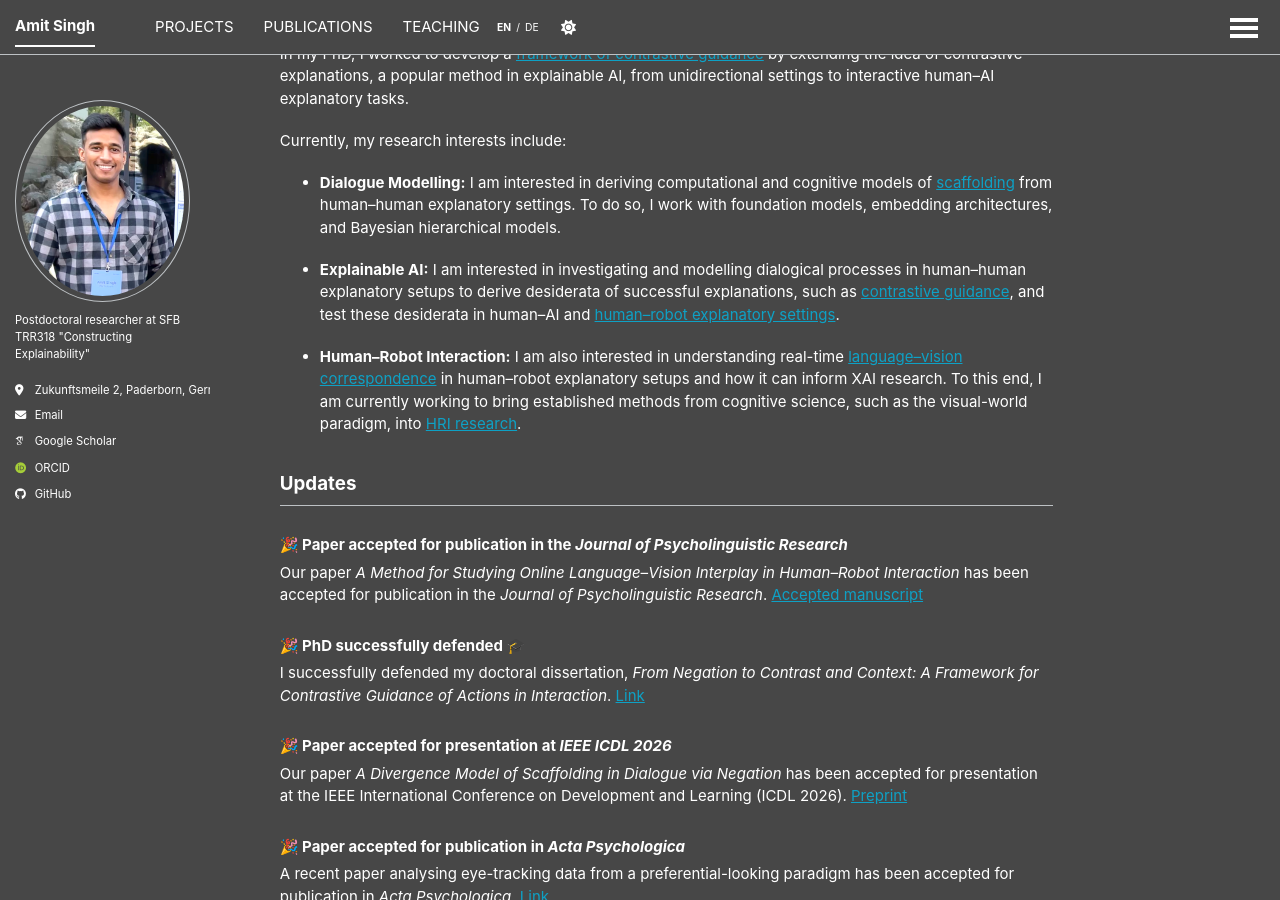
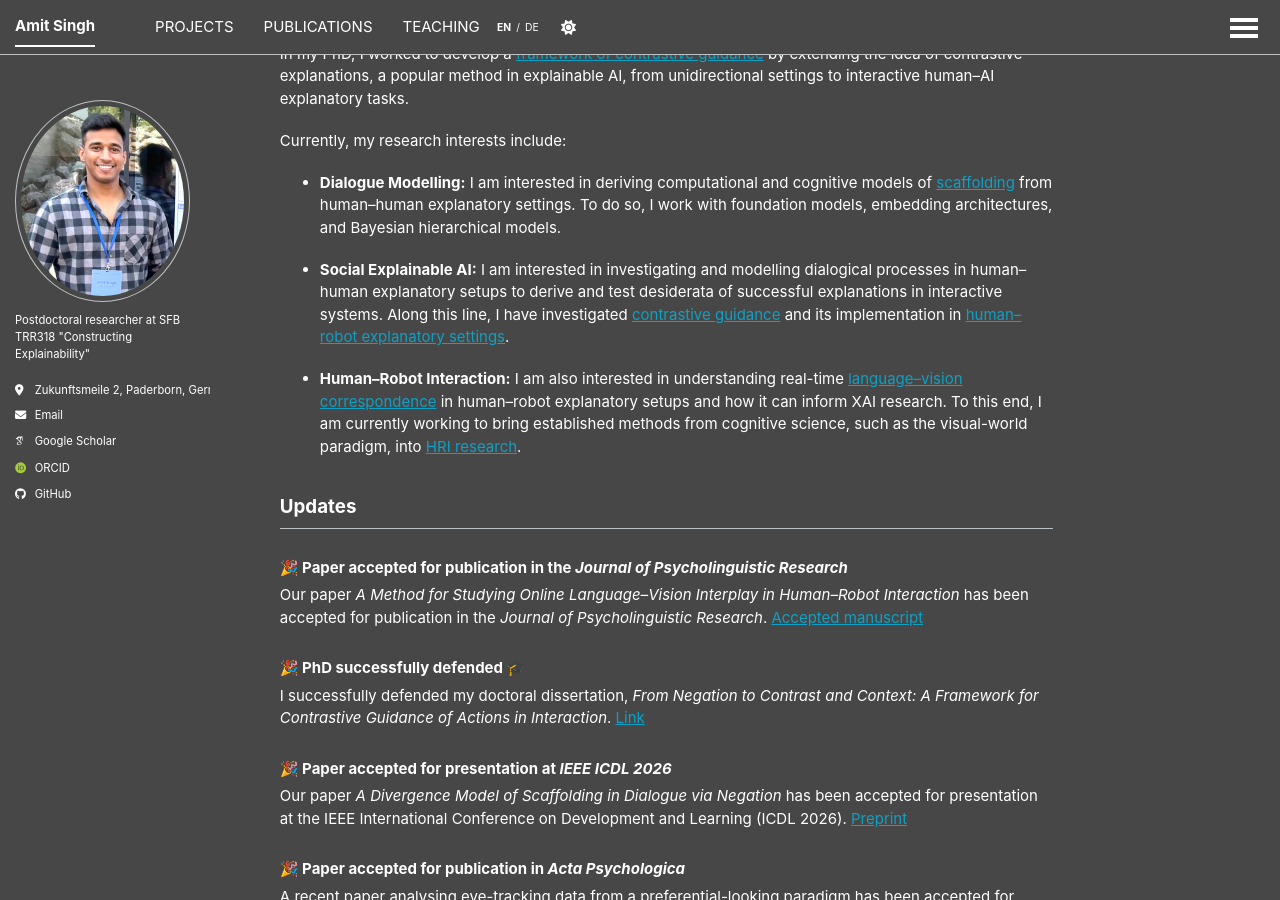
Before and after one commit to amits1ngh/amits1ngh.github.io, a Jekyll site: the page built from _pages/about.md, in a window 1280 px wide and 900 px high, scrolled down 349 px. Built offline with Jekyll 4.4.1, drawn with Linux system fonts in a browser that asks for light colours; some web fonts are replaced; a script that is not in the unit is left out.

Commit message:
minor edit

```diff
--- a/_pages/about.md
+++ b/_pages/about.md
@@ -21,7 +21,7 @@ Currently, my research interests include:
 
 - **Dialogue Modelling:** I am interested in deriving computational and cognitive models of [scaffolding](/assets/Singh_etal_ICDL2026.pdf){:target="_blank" rel="noopener noreferrer"} from human–human explanatory settings. To do so, I work with foundation models, embedding architectures, and Bayesian hierarchical models.
 
-- **Explainable AI:** I am interested in investigating and modelling dialogical processes in human–human explanatory setups to derive desiderata of successful explanations, such as [contrastive guidance](https://doi.org/10.1111/cogs.70096){:target="_blank" rel="noopener noreferrer"}, and test these desiderata in human–AI and [human–robot explanatory settings](https://doi.org/10.1109/ICDL63968.2025.11204385){:target="_blank" rel="noopener noreferrer"}.
+- **Social Explainable AI:** I am interested in investigating and modelling dialogical processes in human–human explanatory setups to derive and test desiderata of successful explanations in interactive systems. Along this line, I have investigated [contrastive guidance](https://doi.org/10.1111/cogs.70096){:target="_blank" rel="noopener noreferrer"} and its implementation in [human–robot explanatory settings](https://doi.org/10.1109/ICDL63968.2025.11204385){:target="_blank" rel="noopener noreferrer"}.
 
 - **Human–Robot Interaction:** I am also interested in understanding real-time [language–vision correspondence](https://doi.org/10.1145/3686215.3689202){:target="_blank" rel="noopener noreferrer"} in human–robot explanatory setups and how it can inform XAI research. To this end, I am currently working to bring established methods from cognitive science, such as the visual-world paradigm, into [HRI research](/assets/JOPR-D-26-00014_R.pdf){:target="_blank" rel="noopener noreferrer"}.
 
```
